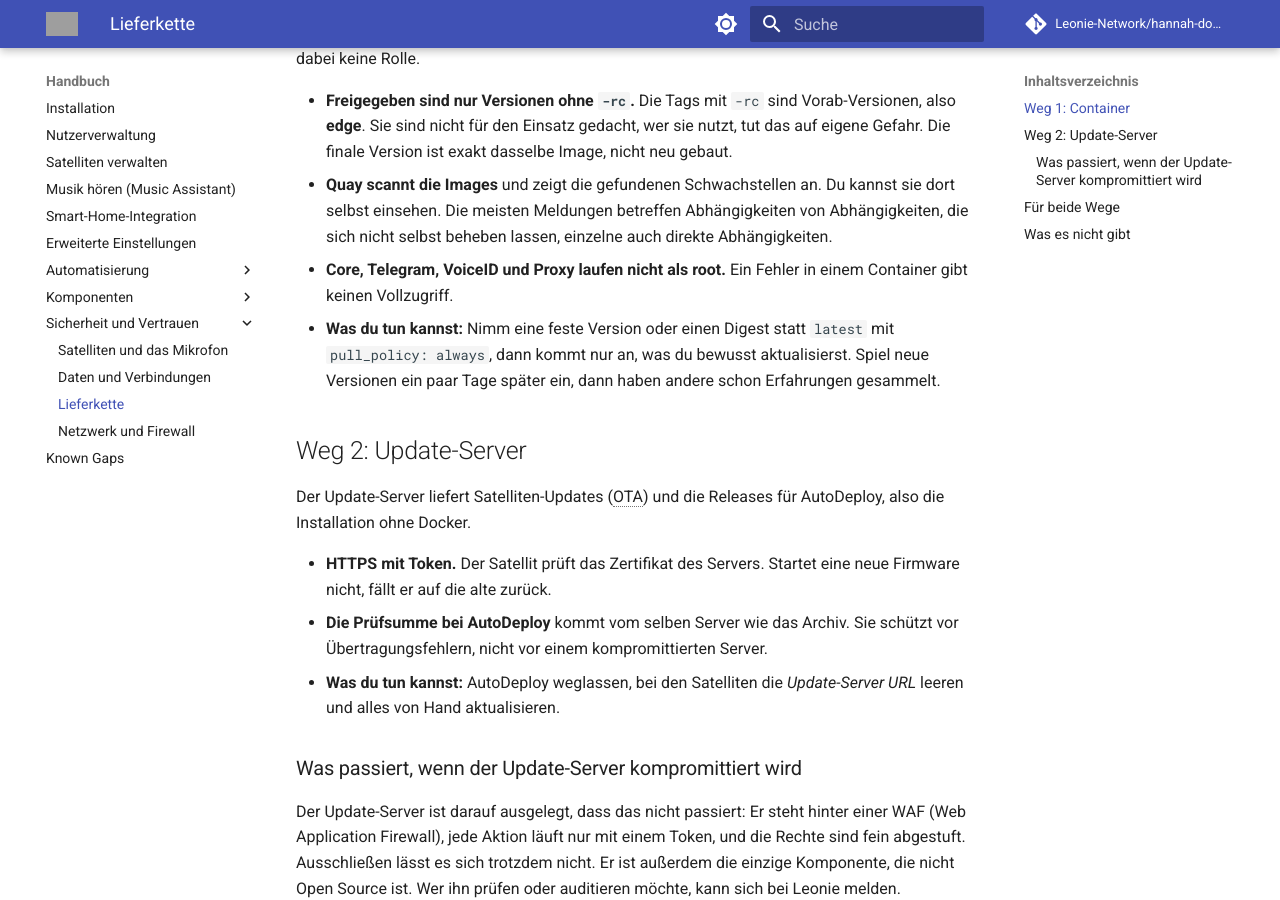
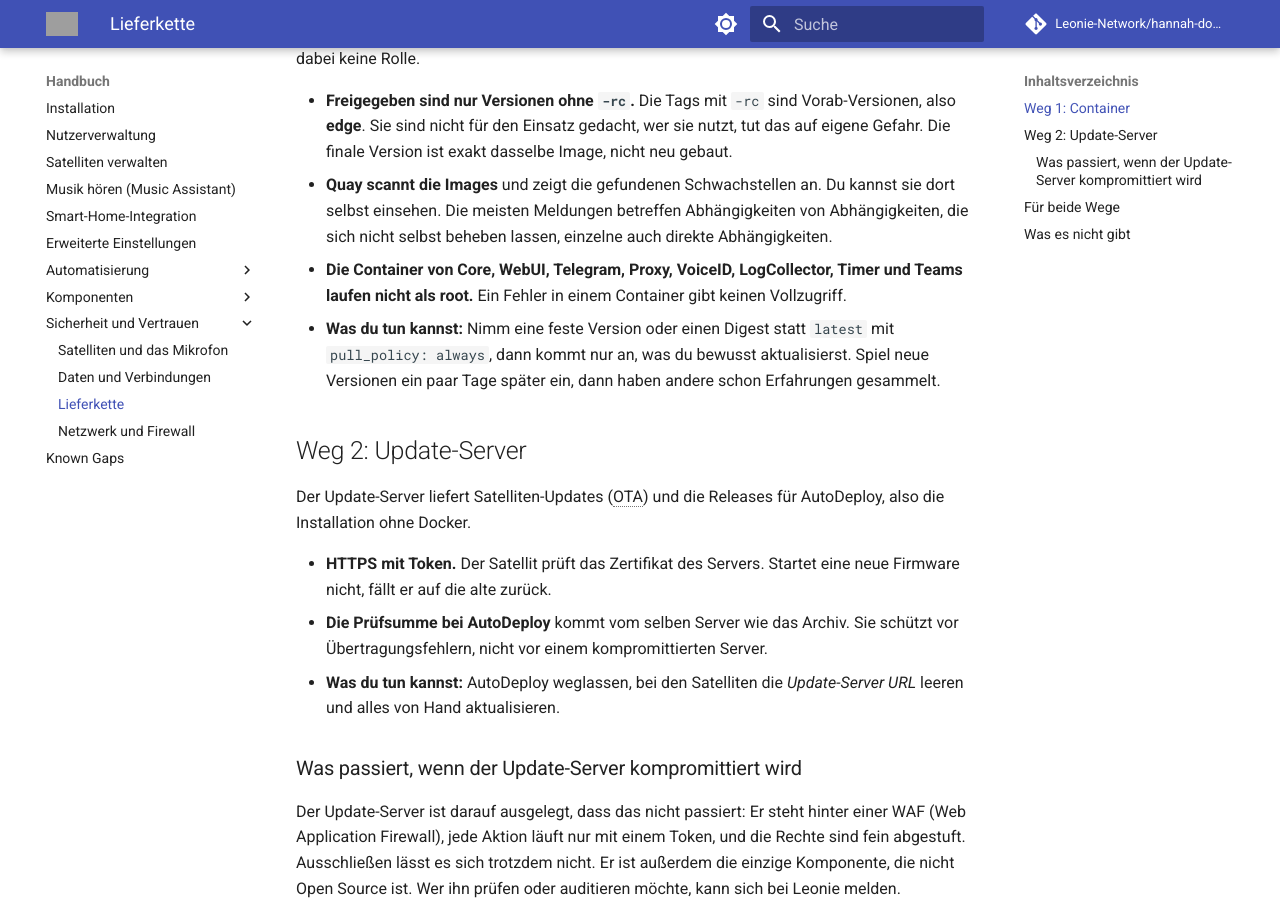
Before and after one commit to Leonie-Network/hannah-docs, an MkDocs documentation site: the page built from docs/manual/security/supply-chain.md, in a window 1280 px wide and 900 px high, scrolled down 375 px. Built offline with MkDocs 1.6.1 and Material for MkDocs 9.7.7, drawn with Linux system fonts in a browser that asks for light colours; comment, search, counter and statistics services are not loaded; grey boxes are pictures that could not be loaded.

Commit message:
docs: name the containers that do not run as root
Lists the containers whose Dockerfile sets a non-root user instead of
naming only four of them. The Asset Server still runs as root and is tracked
in hannah-asset-server#3.

Co-Authored-By: Claude Sonnet 5.5 <noreply@anthropic.com>

```diff
--- a/docs/manual/security/supply-chain.md
+++ b/docs/manual/security/supply-chain.md
@@ -15,8 +15,8 @@ spielt dabei keine Rolle.
 - **Quay scannt die Images** und zeigt die gefundenen Schwachstellen an. Du kannst sie dort
   selbst einsehen. Die meisten Meldungen betreffen Abhängigkeiten von Abhängigkeiten, die
   sich nicht selbst beheben lassen, einzelne auch direkte Abhängigkeiten.
-- **Core, Telegram, VoiceID und Proxy laufen nicht als root.** Ein Fehler in einem
-  Container gibt keinen Vollzugriff.
+- **Die Container von Core, WebUI, Telegram, Proxy, VoiceID, LogCollector, Timer und
+  Teams laufen nicht als root.** Ein Fehler in einem Container gibt keinen Vollzugriff.
 - **Was du tun kannst:** Nimm eine feste Version oder einen Digest statt `latest` mit
   `pull_policy: always`, dann kommt nur an, was du bewusst aktualisierst. Spiel neue
   Versionen ein paar Tage später ein, dann haben andere schon Erfahrungen gesammelt.
```
